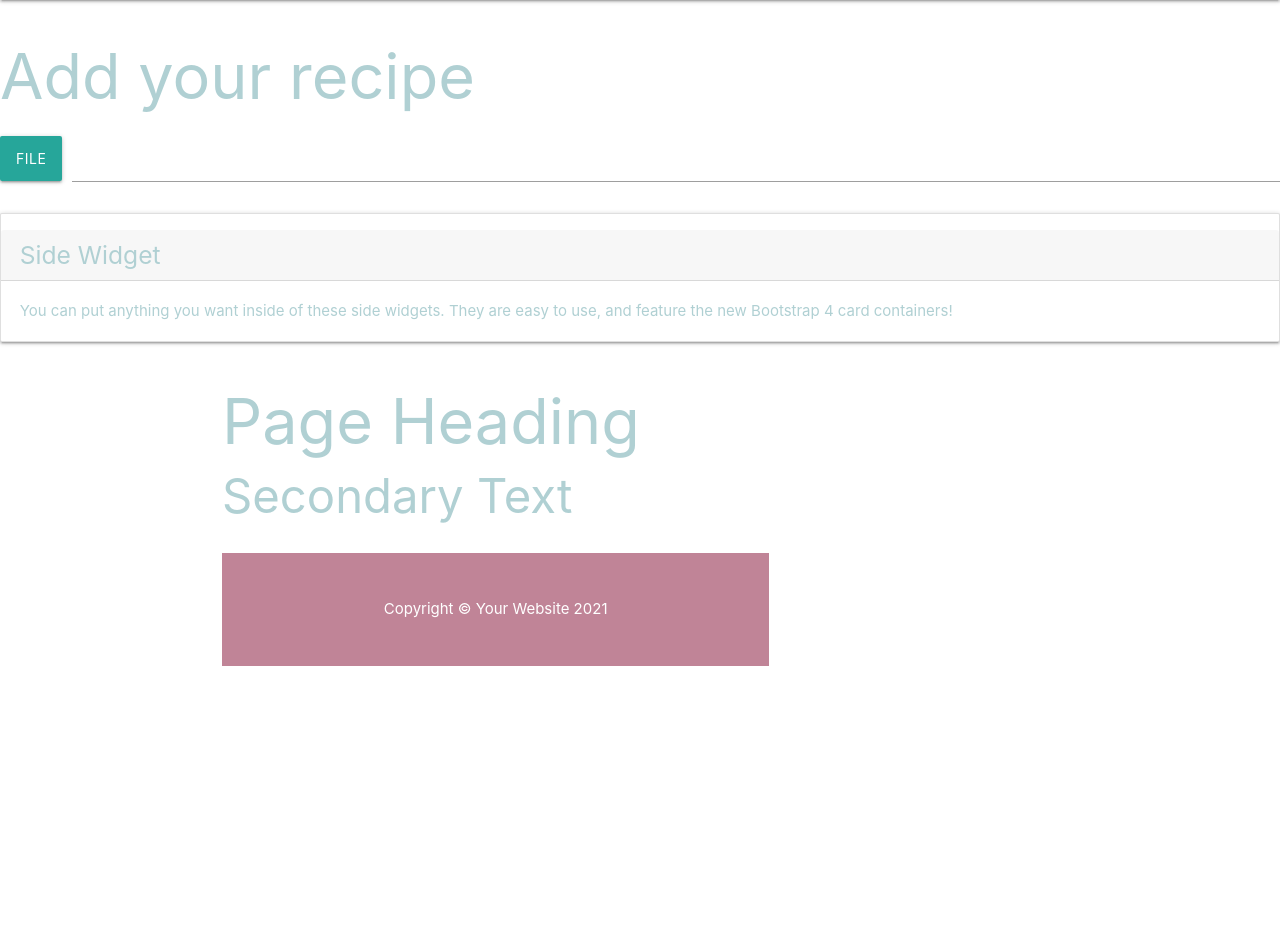
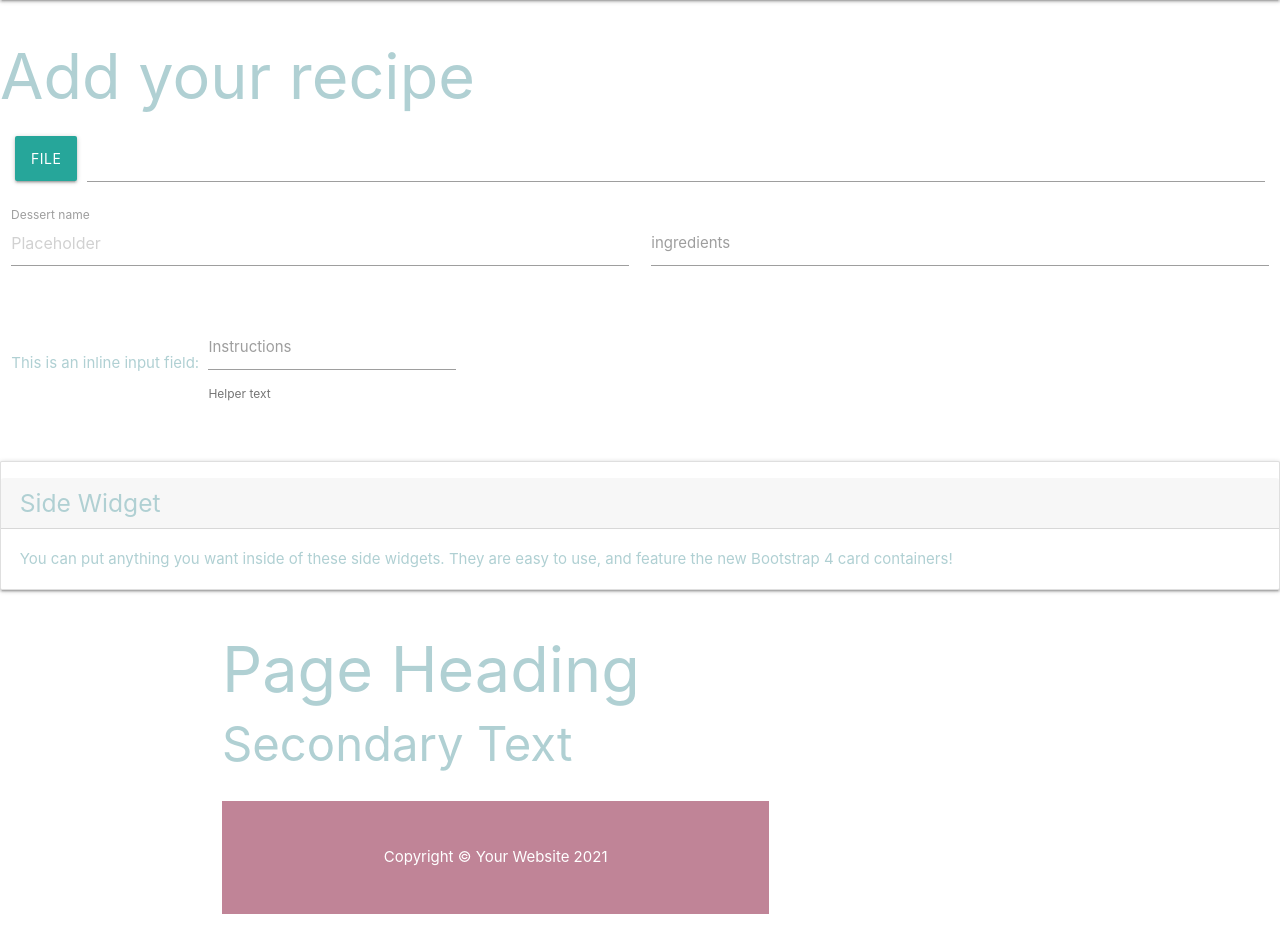
Before and after one commit to cfff226/pudding-recipe-final, a Flask app: template templates/add-recipe.html in a window 1280 px wide. Shown: the part 64-998 px from the top of the page. Before the commit the page ends 730 px from the top, so only its background shows below. Run offline with Flask 2, Linux system fonts and the light colour scheme; the template is opened without the code that fills it, so the values that code supplies are empty; some libraries are stand-ins or nearby versions.

Commit message:
Add form taken from Materialize and reduce fields down to 3
- Make changes to id's, types, classes and labels for each field

```diff
--- a/templates/add-recipe.html
+++ b/templates/add-recipe.html
@@ -1,7 +1,8 @@
 {% extends "base.html" %}
 {% block content %}
 <h1>Add your recipe</h1>
-    <form action="#">
+<form class="col" method="POST" action="{{ url_for('add_dessert') }}">
+    <!-- Upload a photo of the dessert -->
     <div class="file-field input-field">
         <div class="btn">
             <span>File</span>
@@ -12,6 +13,33 @@
         </div>
     </div>
 </form>
+<!-- Input field for dessert name -->
+<div class="row">
+    <form class="col s12">
+        <div class="row">
+            <div class="input-field col s6">
+                <input placeholder="Placeholder" id="dessert_name" type="text" class="dessert_name">
+                <label for="dessert_name">Dessert name</label>
+            </div>
+            <!-- Input field for dessert ingredients -->
+            <div class="input-field col s6">
+                <input id="dessert_ingredients" type="text" class="dessert_ingredients">
+                <label for="dessert_ingredients">ingredients</label>
+            </div>
+        </div>
+        <!-- Input field for dessert instructions -->
+        <div class="row">
+            <div class="col s12">
+                This is an inline input field:
+                <div class="input-field inline">
+                    <input id="dessert_instructions" type="text" class="dessert_instructions">
+                    <label for="dessert_instructions">Instructions</label>
+                    <span class="helper-text" data-error="wrong" data-success="right">Helper text</span>
+                </div>
+            </div>
+        </div>
+    </form>
+</div>
 
 
 {% endblock %}
```
Lines whose indentation alone changed are shown as unchanged.
